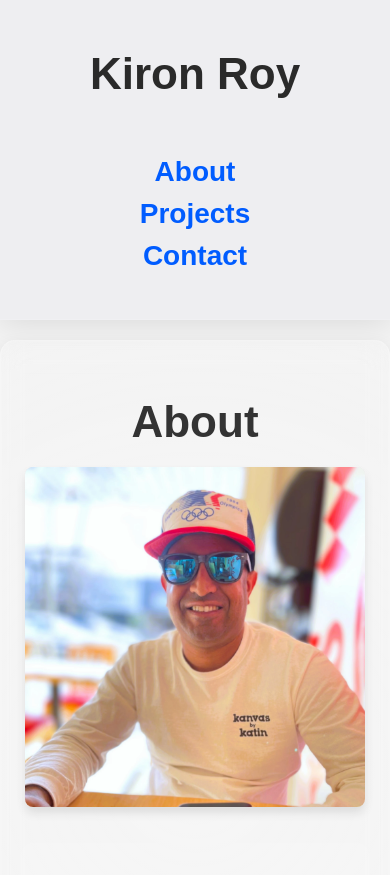
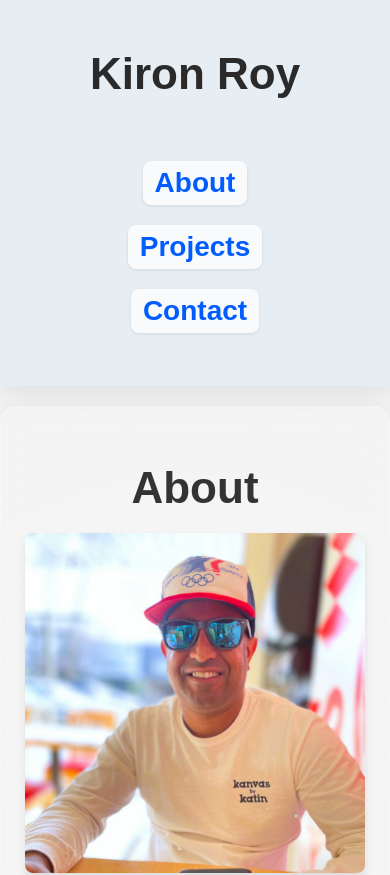
Before and after one commit to kironroy/kironroy-react, a React (Create React App) app: page / in a window 390 px wide. Shown: the top 875 px of the page. Built offline with nearby package versions, Linux system fonts and the light colour scheme; no server answers; a web font is replaced by a local one.

Commit message:
Update Header.css
🌙 | ☀️ Created buttons for sections

```diff
--- a/src/components/Header.css
+++ b/src/components/Header.css
@@ -1,5 +1,5 @@
 .header {
-  background: #eeeef1;
+  background: #e6eef4;
   color: #fff;
   padding: 20px 0;
   backdrop-filter: blur(10px);
@@ -32,12 +32,16 @@
   text-decoration: none;
   font-size: 28px;
   font-weight: 600;
+  background: rgba(255, 255, 255, 0.7);
+  padding: 6px 12px;
+  border-radius: 8px;
+  backdrop-filter: blur(4px);
+  box-shadow: 0 1px 3px rgba(0, 0, 0, 0.1);
 }
 
 h1 {
   color: #2a2a2a;
 }
-
 @media screen and (max-width: 768px) {
   .header .container {
     flex-direction: column;
@@ -51,7 +55,12 @@ h1 {
   }
 
   .header nav li {
-    margin: 5px 0;
+    margin: 0; /* Reset margin here */
+  }
+
+  .header nav a {
+    display: inline-block;
+    margin: 10px 0; /* Adds vertical space between buttons */
   }
 }
 
@@ -69,5 +78,6 @@ h1 {
 
   .header nav a {
     color: #81caff;
+    background: rgba(100, 100, 100, 0.3);
   }
 }
```
